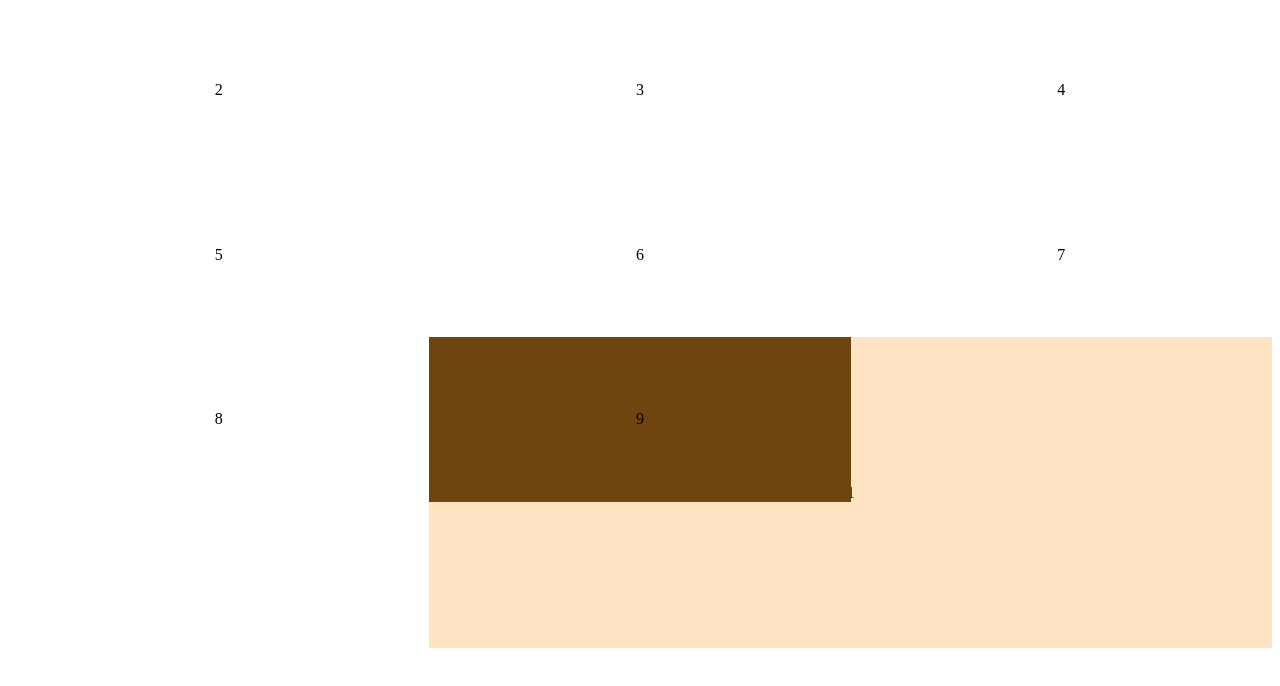
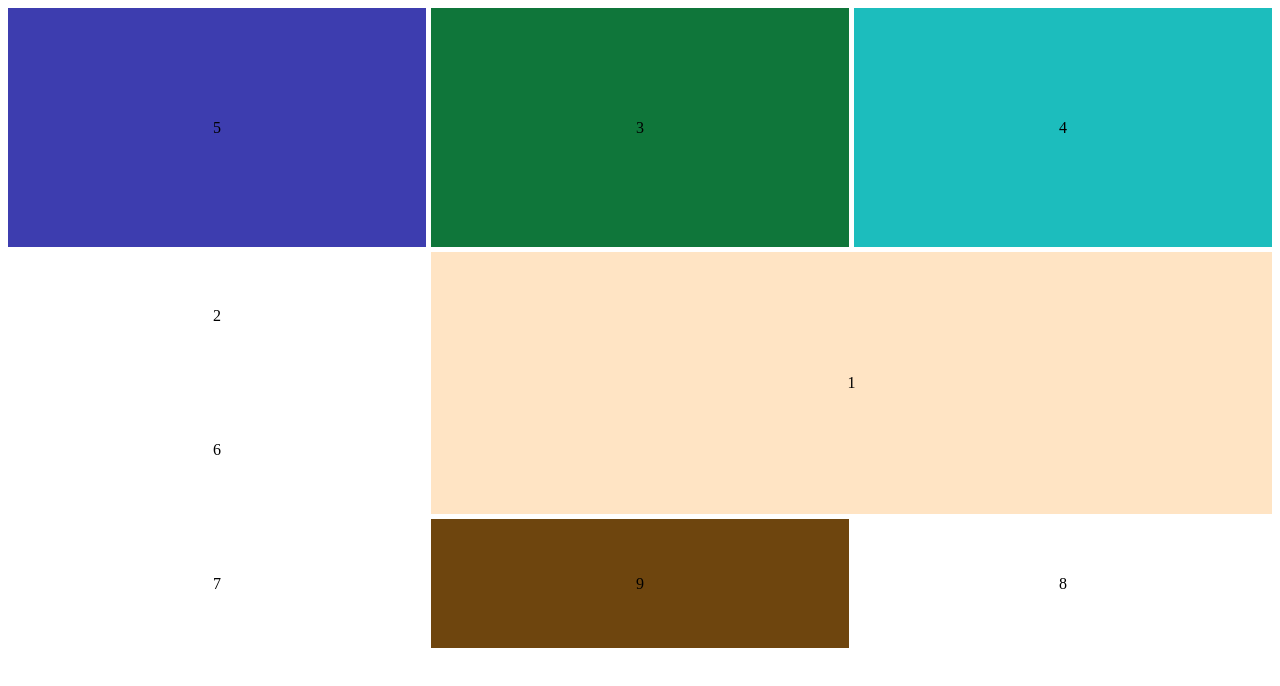
Before and after one commit to TheReacher4013/mini-project, a plain HTML site: page bentogrid/bentogrid.html in a window 1280 px wide. Drawn offline with Linux system fonts and the light colour scheme.

Commit message:
update bento grid

```diff
--- a/bentogrid/bentogrid.css
+++ b/bentogrid/bentogrid.css
@@ -2,6 +2,7 @@ section{
     display: grid;
     grid-template-columns: repeat(3, 1fr);
     height: 80vh;
+    gap: 5px;
 }
 
 div{
@@ -18,8 +19,23 @@ div:nth-child(1){
 
 div:nth-last-child(1){
     background-color: rgb(110, 69, 14);
-    /* grid-column: 2/3;
-    grid-row: 3/4; */
-    grid-area: 3/2/4/3;
-    z-index: 1;
+    grid-column: 2/3;
+    grid-row: 5/6;
+    /* grid-area: 3/2/4/3; */
+
 }
+div:nth-child(5){
+    background-color: rgb(61, 61, 175);
+    grid-column: 1/2;
+    grid-row: 1/3;
+}
+div:nth-child(3){
+    background-color: rgb(15, 118, 58);
+    grid-column: 2/3;
+    grid-row: 1/3;
+}
+div:nth-child(4){
+    background-color:rgb(28, 189, 189);
+    grid-column: 3/4;
+    grid-row: 1/3;
+}
```
